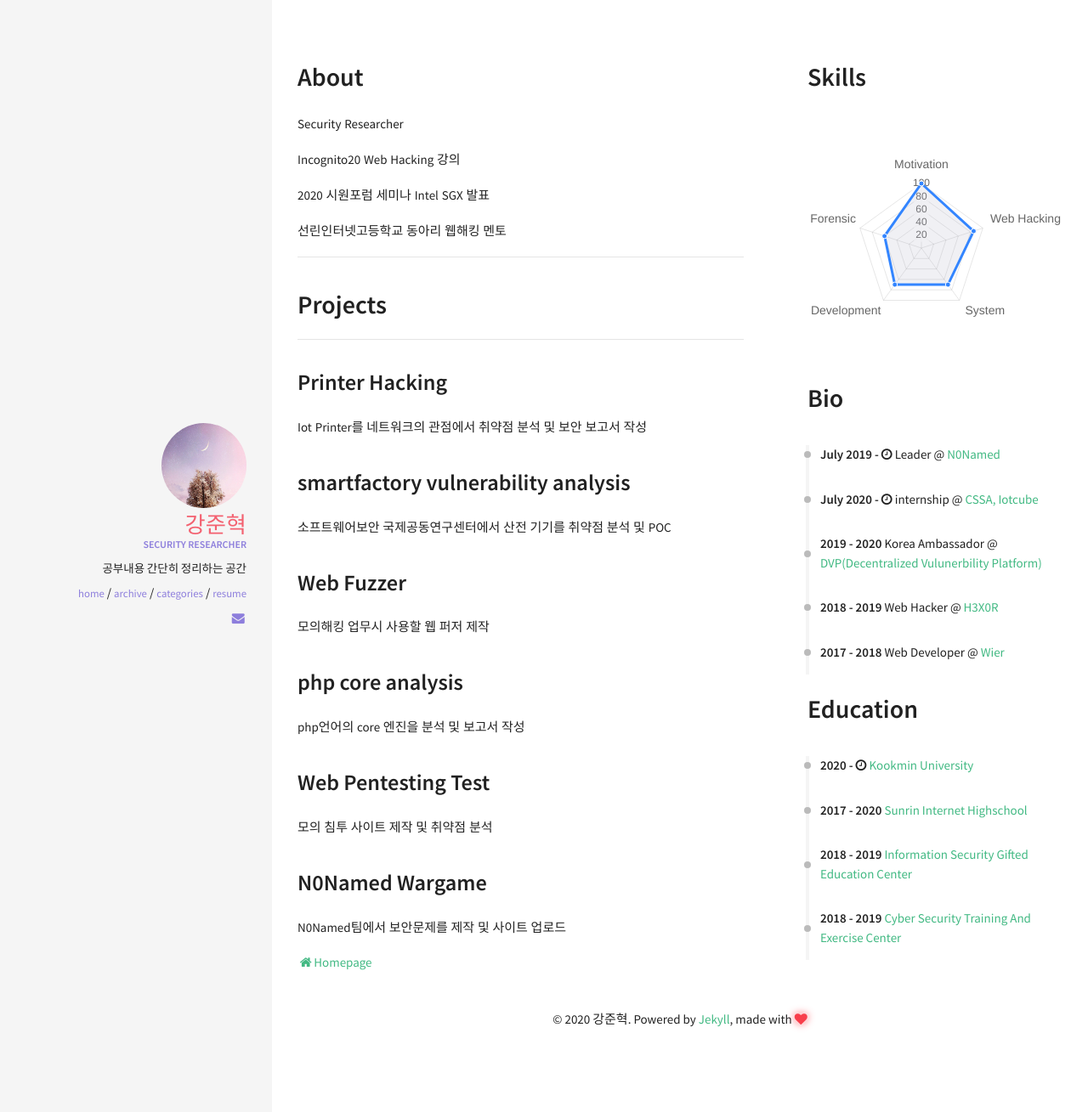
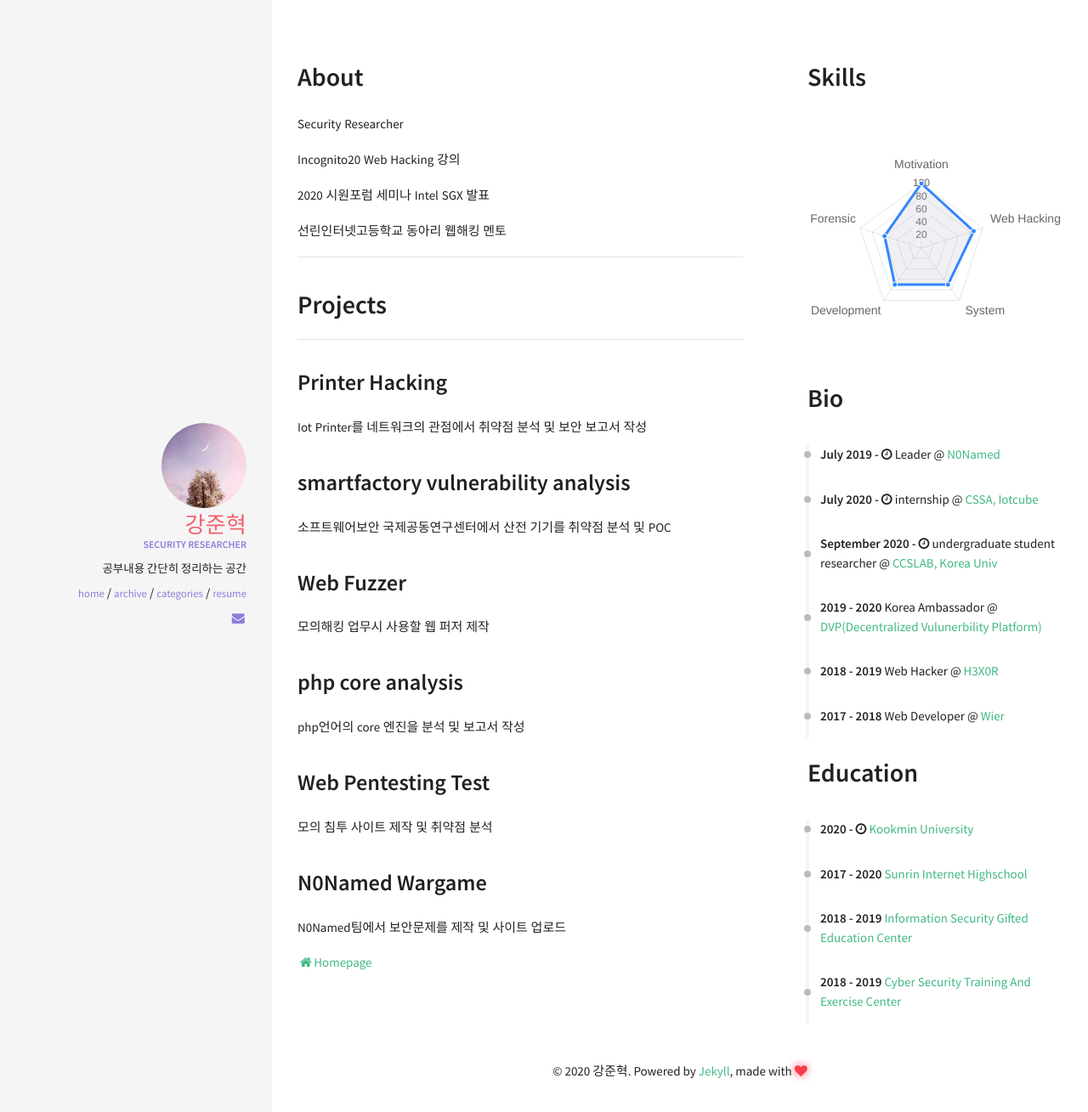
Before and after one commit to kangsecu/kangsecu.github.io, a Jekyll site: the page built from resume.html, in a window 1280 px wide. Shown: the top 1309 px of the page at 85% size. Built offline with Jekyll 4.4.1, drawn with Linux system fonts in a browser that asks for light colours; nearby versions of some CDN libraries.

Commit message:
Update careers.yml

```diff
--- a/_data/index/careers.yml
+++ b/_data/index/careers.yml
@@ -9,6 +9,11 @@
   link: https://www.iotcube.com/
   date: July 2020 - <i class="fa fa-clock-o" aria-hidden="true" title="Until Now"></i>
   job: internship
+
+- name: CCSLAB, Korea Univ
+  link: https://ccs.korea.ac.kr/
+  date: September 2020 - <i class="fa fa-clock-o" aria-hidden="true" title="Until Now"></i>
+  job: undergraduate student researcher
 
 - name: DVP(Decentralized Vulunerbility Platform)
   link: https://dvpnet.io/
```
